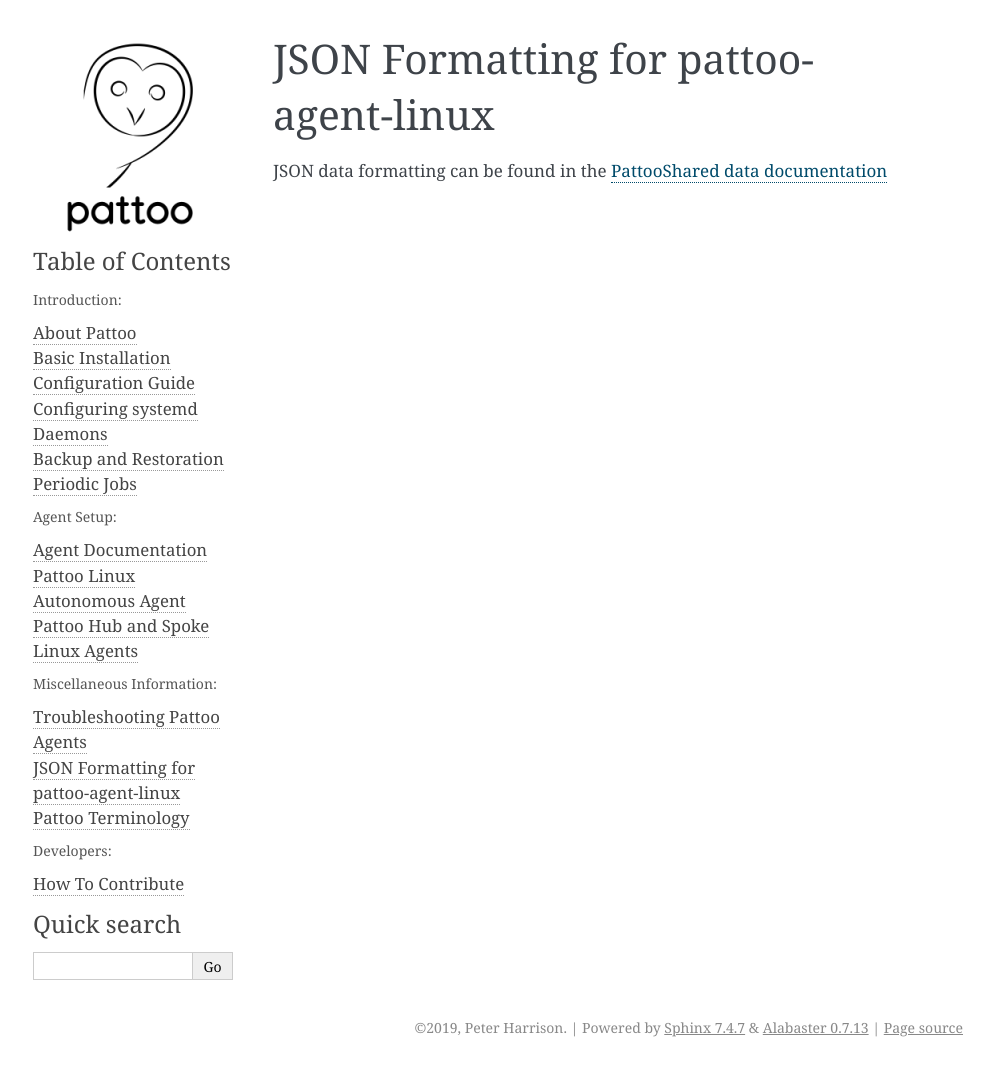
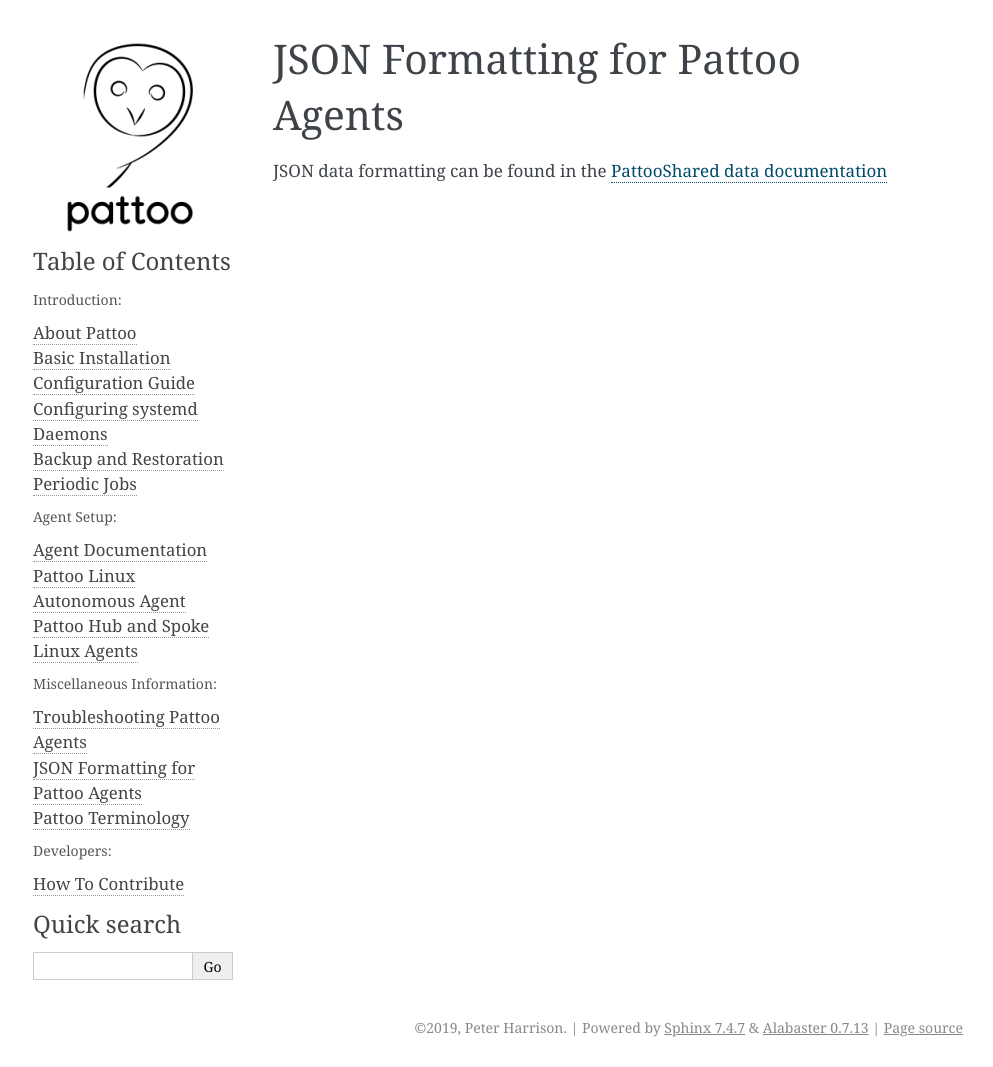
Before and after one commit to PalisadoesFoundation/pattoo-agent-linux, a Sphinx documentation site: the page built from docs/data.rst, in a window 1280 px wide. Shown: the whole page, without its empty margins (147-1140 px from the left). Built offline with Sphinx 7.4.7, drawn with Linux system fonts in a browser that asks for light colours.

Commit message:
Fixed documentation

```diff
--- a/docs/data.rst
+++ b/docs/data.rst
@@ -1,5 +1,5 @@
 
-JSON Formatting for pattoo-agent-linux
-======================================
+JSON Formatting for Pattoo Agents
+=================================
 
 JSON data formatting can be found in the `PattooShared data documentation <https://pattoo-shared.readthedocs.io/en/latest/data.html>`_
```
